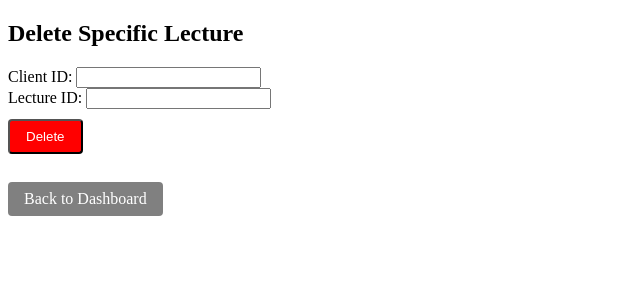
After one commit to khwrali011/Catalog, a Flask app: page /delete_specific_lecture in a window 1280 px wide. The commit adds this page. Shown: the top 300 px of the page, without its empty margins (0-640 px from the left). Run offline with Flask 3, Linux system fonts and the light colour scheme; the visitor is signed in with stand-in values (Sample User, id 1).

Commit message:
specific lecture delete UI added

```diff
--- a/app.py
+++ b/app.py
@@ -3,7 +3,7 @@ import json
 import os
 from sql_queries import authenticate_client, insert_lecture, get_client_lecture_details, generate_decryption
 from sql_queries import mark_lecture_expired, check_lecture_expiry, get_client_relational_object, validate_user
-from sql_queries import update_ngrok_url, delete_lectures_by_client
+from sql_queries import update_ngrok_url, delete_lectures_by_client, delete_specific_lecture_func
 
 app = Flask(__name__)
 app.config['SECRET_KEY'] = 'some secret key'
@@ -94,6 +94,31 @@ def process_delete_lectures():
     else:
         return render_template('delete_lectures.html', error=result["message"])
 
+@app.route('/delete_specific_lecture')
+def delete_specific_lecture():
+    if not session.get('logged_in'):
+        return redirect(url_for('login'))
+    return render_template('delete_specific_lecture.html')
+
+@app.route('/process_delete_specific_lecture', methods=['POST'])
+def process_delete_specific_lecture():
+    if not session.get('logged_in'):
+        return redirect(url_for('login'))
+
+    client_id = request.form.get('client_id')
+    lecture_id = request.form.get('lecture_id')
+
+    if not client_id.isdigit() or not lecture_id.isdigit():
+        return render_template('delete_specific_lecture.html', error="Client ID and Lecture ID must be numbers.")
+
+    client_id, lecture_id = int(client_id), int(lecture_id)
+
+    result = delete_specific_lecture_func(client_id, lecture_id)
+
+    if result["status"] == "success":
+        return render_template('delete_specific_lecture.html', success=result["message"])
+    else:
+        return render_template('delete_specific_lecture.html', error=result["message"])
 
 @app.route('/start_lecture', methods=['POST'])
 def start_lecture():
--- a/templates/dashboard.html
+++ b/templates/dashboard.html
@@ -20,7 +20,8 @@
     <h2>Recture AI Catalog</h2>
     <p>You are successfully logged in!</p>
     <a href="{{ url_for('update_ngrok') }}" class="btn">Change Ngrok URL</a>
-    <a href="{{ url_for('delete_lectures') }}" class="btn" style="background-color: red;">Delete Lectures</a>
+    <a href="{{ url_for('delete_specific_lecture') }}" class="btn" style="background-color: orange;">Delete Specific Lecture</a>
+    <a href="{{ url_for('delete_lectures') }}" class="btn" style="background-color: red;">Delete All Lectures</a>
     <br><br>
     <a href="{{ url_for('logout') }}">Logout</a>
 </body>
--- /dev/null
+++ b/templates/delete_specific_lecture.html
@@ -0,0 +1,43 @@
+<!DOCTYPE html>
+<html lang="en">
+<head>
+    <meta charset="UTF-8">
+    <meta name="viewport" content="width=device-width, initial-scale=1.0">
+    <title>Delete Specific Lecture</title>
+    <style>
+        .btn {
+            display: inline-block;
+            padding: 8px 16px;
+            background-color: red;
+            color: white;
+            text-decoration: none;
+            border-radius: 4px;
+            margin-top: 10px;
+        }
+        .message {
+            margin-top: 10px;
+            padding: 10px;
+            border-radius: 4px;
+        }
+        .success { background-color: #4CAF50; color: white; }
+        .error { background-color: #f44336; color: white; }
+    </style>
+</head>
+<body>
+    <h2>Delete Specific Lecture</h2>
+    {% if success %}<p class="message success">{{ success }}</p>{% endif %}
+    {% if error %}<p class="message error">{{ error }}</p>{% endif %}
+
+    <form action="{{ url_for('process_delete_specific_lecture') }}" method="POST">
+        <label for="client_id">Client ID:</label>
+        <input type="number" name="client_id" required>
+        <br>
+        <label for="lecture_id">Lecture ID:</label>
+        <input type="number" name="lecture_id" required>
+        <br>
+        <button type="submit" class="btn">Delete</button>
+    </form>
+    <br>
+    <a href="{{ url_for('dashboard') }}" class="btn" style="background-color: gray;">Back to Dashboard</a>
+</body>
+</html>
```
Also changed, not shown: sql_queries.py (+27 -0 lines).
